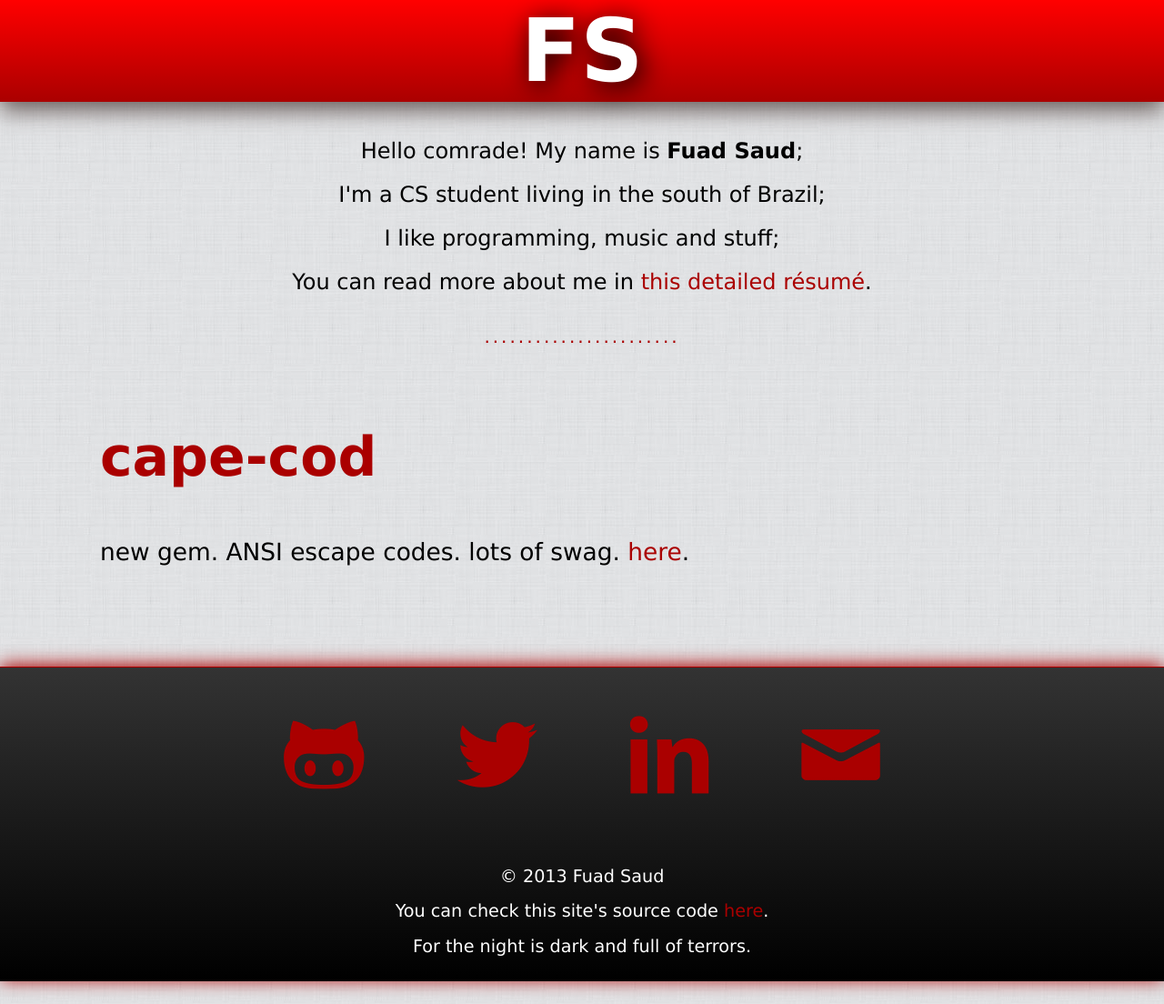
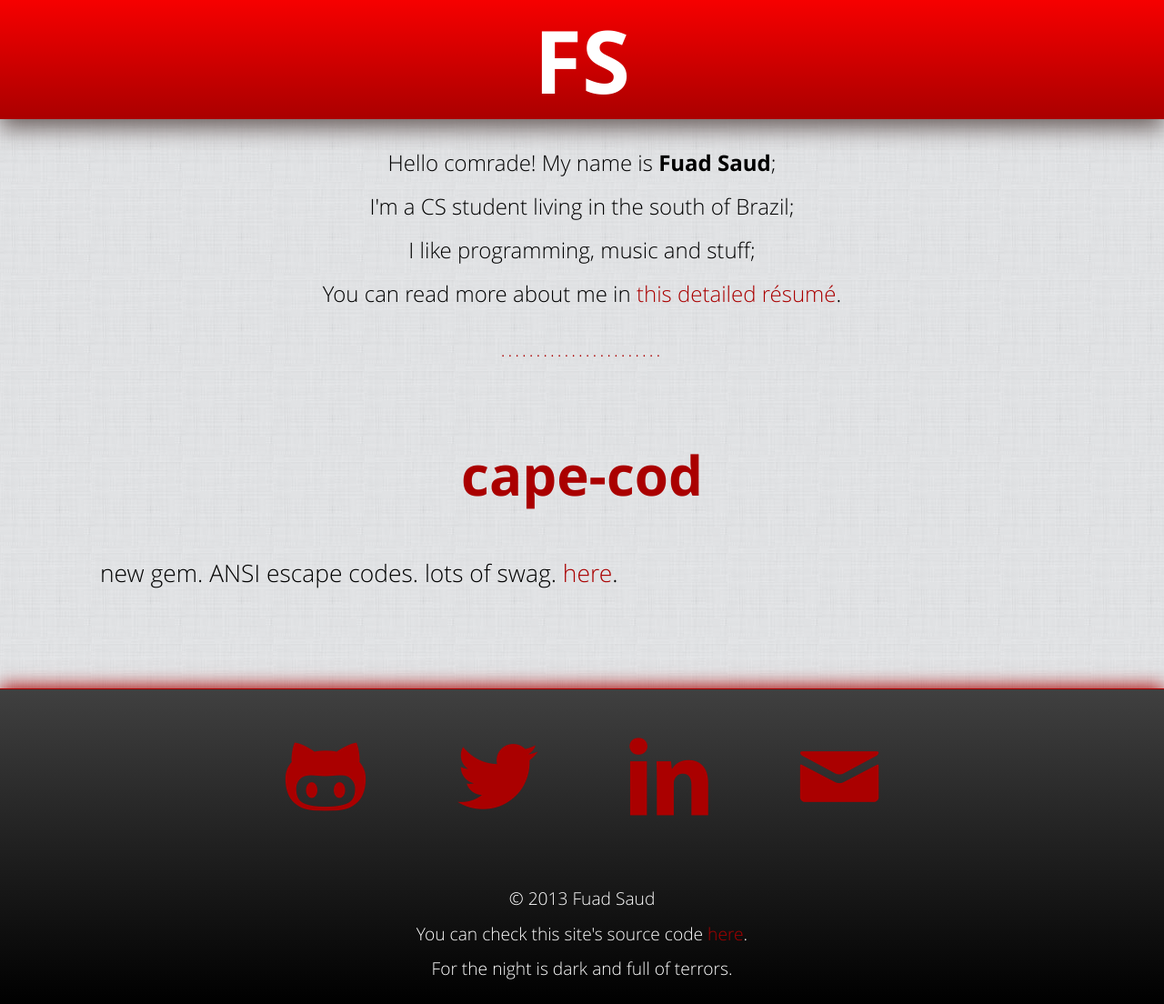
Before and after one commit to fuadsaud/fuadsaud.github.io, a Jekyll site: the page built from index.html, in a window 1280 px wide. Shown: the whole page at 91% size. Built offline with Jekyll 4.4.1, drawn with Linux system fonts in a browser that asks for light colours; Markdown is read by kramdown in place of the engine named in the settings.

Commit message:
Lot's of CSS refactorings

```diff
--- /dev/null
+++ b/css/fonts.css
@@ -0,0 +1,44 @@
+@font-face {
+  font-family: 'Open Sans';
+  font-style: normal;
+  font-weight: 300;
+  src: local('Open Sans Light'), local('OpenSans-Light'), url(http://themes.googleusercontent.com/static/fonts/opensans/v6/DXI1ORHCpsQm3Vp6mXoaTVMBBrntOh5tSEdJ1aeglyY.woff) format('woff');
+}
+
+@font-face {
+  font-family: 'Open Sans';
+  font-style: normal;
+  font-weight: 400;
+  src: local('Open Sans'), local('OpenSans'), url(http://themes.googleusercontent.com/static/fonts/opensans/v6/K88pR3goAWT7BTt32Z01m7O3LdcAZYWl9Si6vvxL-qU.woff) format('woff');
+}
+
+@font-face {
+  font-family: 'Open Sans';
+  font-style: normal;
+  font-weight: 700;
+  src: local('Open Sans Bold'), local('OpenSans-Bold'), url(http://themes.googleusercontent.com/static/fonts/opensans/v6/k3k702ZOKiLJc3WVjuplzFMBBrntOh5tSEdJ1aeglyY.woff) format('woff');
+}
+
+@font-face {
+  font-family: 'Open Sans';
+  font-style: italic;
+  font-weight: 300;
+  src: local('Open Sans Light Italic'), local('OpenSansLight-Italic'), url(http://themes.googleusercontent.com/static/fonts/opensans/v6/PRmiXeptR36kaC0GEAetxnAs8Wu_YJ_iPyCHUNPN6JQ.woff) format('woff');
+}
+
+@font-face {
+  font-family: 'Open Sans';
+  font-style: italic;
+  font-weight: 400;
+  src: local('Open Sans Italic'), local('OpenSans-Italic'), url(http://themes.googleusercontent.com/static/fonts/opensans/v6/xjAJXh38I15wypJXxuGMBhsKoB_2lT5BZsH32Y4e7So.woff) format('woff');
+}
+
+@font-face {
+    font-family: "Entypo";
+    src: url("/fonts/entypo.ttf");
+}
+
+@font-face {
+    font-family: "Entypo Social";
+    src: url("/fonts/entypo-social.ttf");
+}
--- a/css/screen.css
+++ b/css/screen.css
@@ -1,8 +1,9 @@
 body {
-  background-color: #faf4f1;
+  background-color: #f1e8cc;
   font-size: 1.5em;
-  font-family: Verdana, sans-serif;
-  background: transparent url("/img/bg.png") repeat scroll top left; }
+  font-family: "Open Sans", Verdana, sans-serif;
+  background: transparent url("/img/bg.png") repeat scroll top left;
+  font-weight: lighter; }
 
 a {
   color: #aa0000;
@@ -25,41 +26,37 @@ hr {
   color: #aa0000;
   border: none; }
   hr:before {
-    content: '.......................'; }
+    content: "......................."; }
 
 h1 {
   color: #fff;
   font-size: 4em;
-  margin: 0 0 30px 0;
+  margin: 0;
   text-align: center; }
-  h1:hover {
-    text-shadow: 5px 5px 30px #000; }
-  h1 a {
-    color: #fff;
-    text-decoration: none; }
-    h1 a:hover {
-      background-color: inherit; }
 
 h2 {
   font-size: 2.5em;
-  color: #aa0000; }
+  color: #aa0000;
+  text-align: center;
+  margin: 0.8em; }
 
 h3 {
   font-size: 1.6em;
   color: #6b5f5d; }
 
-h2 a:hover, h3 a:hover {
-  text-shadow: #6b5f5d -3px 3px 10px;
-  background-color: inherit;
-  color: inherit; }
+h2, h3 {
+  -webkit-transition-duration: 0.5s;
+  -moz-transition-duration: 0.5s;
+  -o-transition-duration: 0.5s; }
+  h2:hover, h3:hover {
+    text-shadow: #6b5f5d -3px 3px 10px; }
 
 .banner {
   background-color: #aa0000;
-  background-image: -webkit-linear-gradient(90deg, #aa0000, red);
+  background-image: -webkit-linear-gradient(90deg, #aa0000, #f60000);
   box-shadow: 0 10px 1em #6b5f5d; }
 
 .about {
-  font-weight: lighter;
   line-height: 2em;
   text-align: center;
   padding: 0 30px; }
@@ -75,17 +72,17 @@ h2 a:hover, h3 a:hover {
     text-align: justify; }
 
 .container > footer {
-  background-color: #aa0000;
-  background-image: -webkit-linear-gradient(90deg, black, #333333);
   color: #fff;
   border-top: 1px solid #aa0000;
   margin-top: 70px;
   font-size: 0.8em;
   padding: 0 1.5em;
   text-align: center;
-  box-shadow: 0 -2px 1em #a00; }
+  background-color: #aa0000;
+  background-image: -webkit-linear-gradient(90deg, black, #404040);
+  box-shadow: 0 -2px 1em #aa0000; }
   .container > footer a {
-    color: #a00; }
+    color: #aa0000; }
     .container > footer a:hover {
       background-color: #fff; }
     .container > footer a.icon:hover {
@@ -125,9 +122,9 @@ h2 a:hover, h3 a:hover {
     .social-links li .icon {
       font-size: 5em; } }
 article {
-  padding: 10px; }
+  padding: 10px;
+  text-align: justify; }
   article header {
-    font-weight: lighter;
     text-align: center;
     margin-bottom: 4em; }
     article header .tldr {
@@ -151,14 +148,6 @@ article {
   article p {
     font-size: 1.1em; }
 
-@font-face {
-  font-family: "Entypo";
-  src: url("/fonts/entypo.ttf"); }
-
-@font-face {
-  font-family: "Entypo Social";
-  src: url("/fonts/entypo-social.ttf"); }
-
 .entypo {
   font-family: "Entypo"; }
 
--- a/index.html
+++ b/index.html
@@ -13,9 +13,9 @@ layout: default
   {% for post in site.posts %}
   <hr>
   <article>
-    <h2 class="title">
-      <a href="{{ post.url }}">{{ post.title }}</a>
-    </h2>
+    <a href="{{ post.url }}">
+      <h2 class="title">{{ post.title }}</h2>
+    </a>
     <p class="tldr">{{ post.tldr }}</p>
   </article>
   {% endfor %}
```
Also changed, not shown: css/screen.scss (+25 -38 lines).
